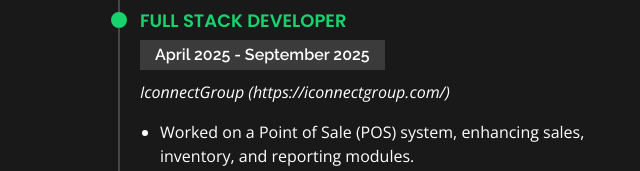
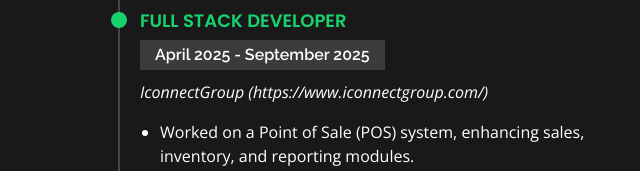
Before and after one commit to Armaani794/TahaworAbbas.github.io, a plain HTML site: page index.html in a window 1280 px wide. Shown: the part 3317-3488 px from the top of the page, 534-1174 px from the left. Drawn offline with nearby package versions, Linux system fonts and the light colour scheme.

Commit message:
Update index.html

```diff
--- a/index.html
+++ b/index.html
@@ -497,7 +497,7 @@
                 <div class="resume-item">
                     <h4>Full Stack Developer</h4>
                     <h5>April 2025 - September 2025</h5>
-                    <p><em>IconnectGroup (https://iconnectgroup.com/)</em></p>
+                    <p><em>IconnectGroup (https://www.iconnectgroup.com/)</em></p>
                     <p>
                         <ul>
                             <li>Worked on a Point of Sale (POS) system, enhancing sales, inventory, and reporting modules.</li>
```
